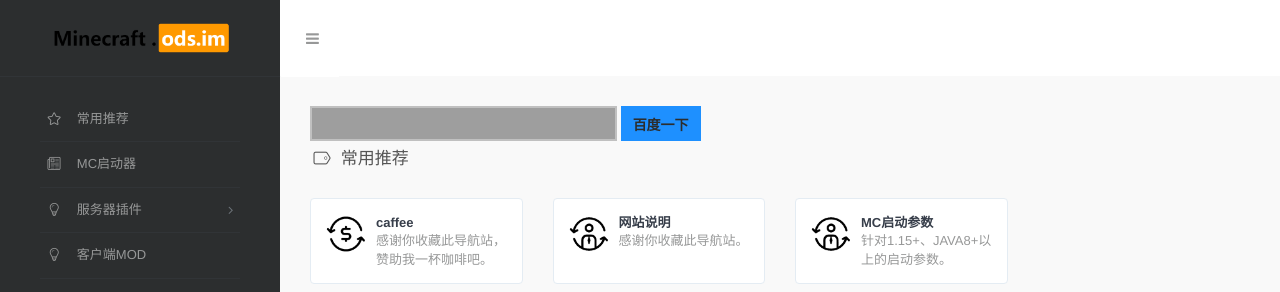
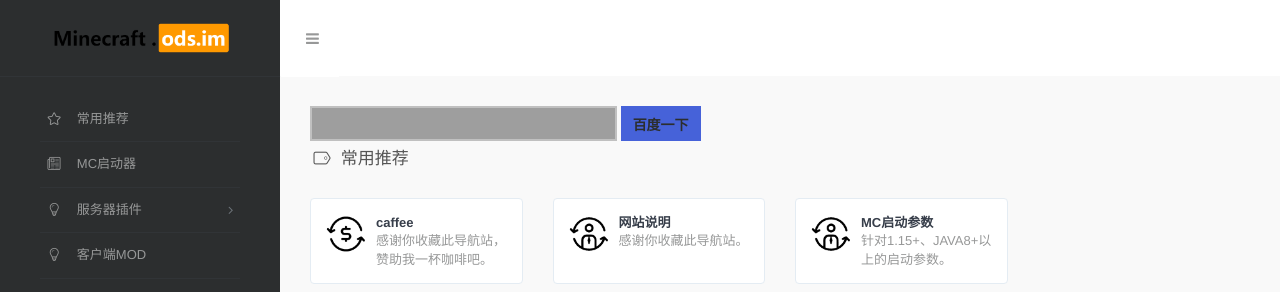
Before and after one commit to vlian5/Minecraft, a Jekyll site: the page built from index.html, in a window 1280 px wide. Shown: the top 292 px of the page. Built offline with Jekyll 4.4.1, drawn with Linux system fonts in a browser that asks for light colours; comment, search, counter and statistics services are not loaded; grey boxes are pictures that could not be loaded.

Commit message:
Update index.html

```diff
--- a/index.html
+++ b/index.html
@@ -109,7 +109,7 @@
 	#baidu form{margin:0;padding:0}
 	#baidu_keyword{width:307px;height:35px;line-height:35px;font:14px arial;padding: 2px 5px;margin-right:0px;border:2px solid #c0c0c0;outline:0;vertical-align:middle;}
 	#baidu_keyword{background:url(http://img.baidu.com/img/logo-80px.gif) no-repeat right center;}
-	#baidu_submit{width:80px;height:35px;line-height:35px;border:0;background: #1e90ff;font-weight:bold;font:bold 14px arial;padding:0;padding-top:3px\9;cursor:pointer;vertical-align:middle}
+	#baidu_submit{width:80px;height:35px;line-height:35px;border:0;background: #4662d9;font-weight:bold;font:bold 14px arial;padding:0;padding-top:3px\9;cursor:pointer;vertical-align:middle}
 	</style>
 	<div id="baidu">
 		<form action="https://www.baidu.com/s" target="_blank" id="baiduform">
```
